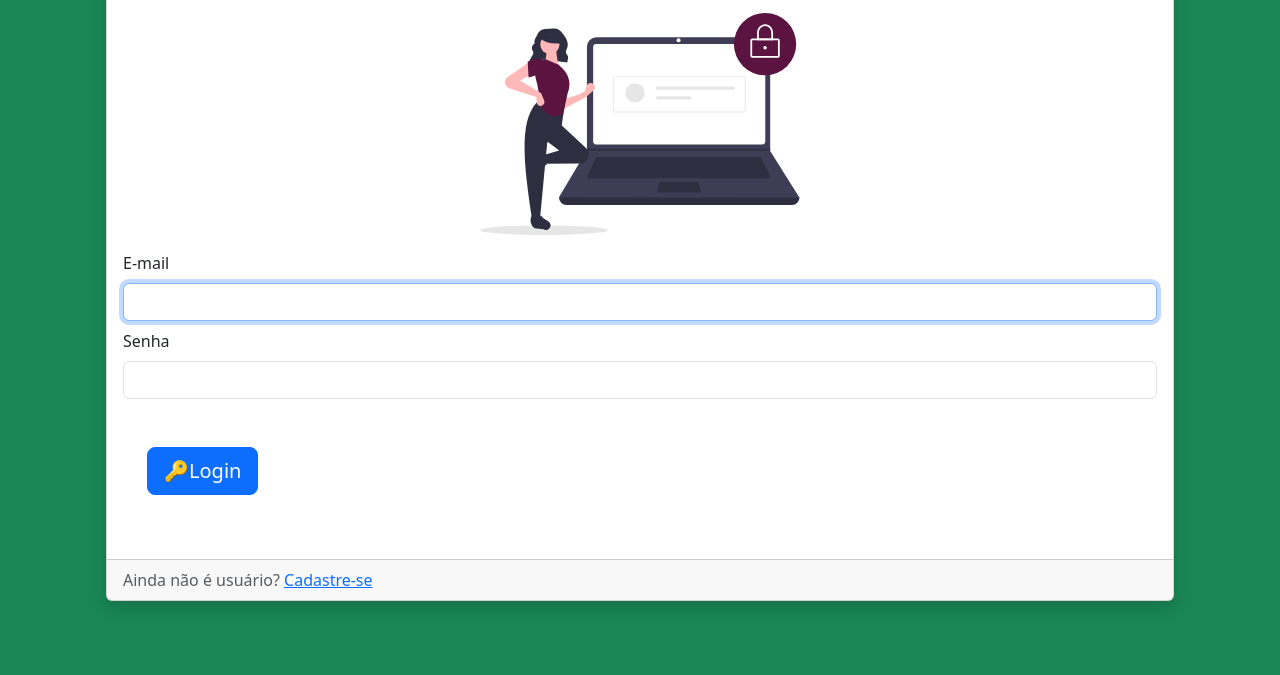
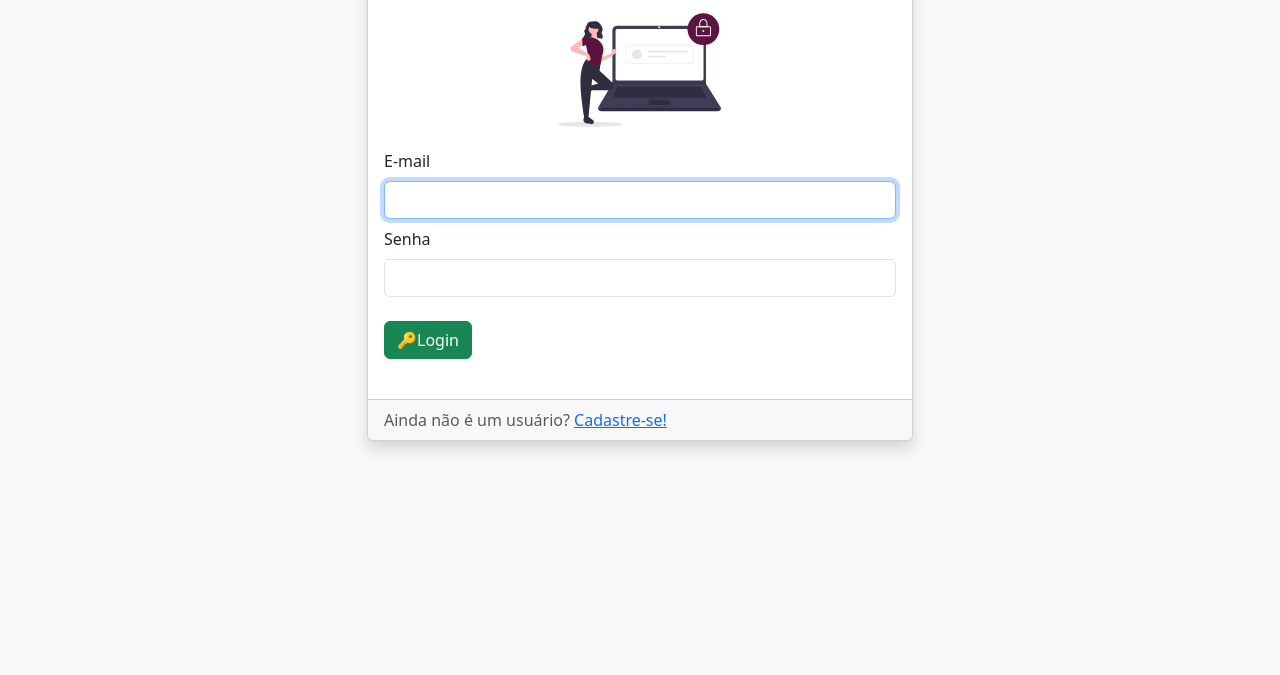
Before and after one commit to fershibli/banco-de-dados-nao-relacional, a website: page MongoGeo/public/index.html in a window 1280 px wide. Shown: the part 125-800 px from the top of the page. Drawn offline with nearby package versions, Linux system fonts and the light colour scheme.

Commit message:
Atualiza o layout da página de login, ajusta a estrutura HTML e melhora a acessibilidade dos campos de entrada.

```diff
--- a/MongoGeo/public/index.html
+++ b/MongoGeo/public/index.html
@@ -1,53 +1,46 @@
 <!DOCTYPE html>
-<html lang="pt-br">
-
+<html lang="pt-BR">
 <head>
     <meta charset="UTF-8">
     <meta name="viewport" content="width=device-width, initial-scale=1.0">
-    <title>FATEC VOTORANTIM</title>
-    <link href="https://cdn.jsdelivr.net/npm/bootstrap@5.3.6/dist/css/bootstrap.min.css" rel="stylesheet"
-        integrity="sha384-4Q6Gf2aSP4eDXB8Miphtr37CMZZQ5oXLH2yaXMJ2w8e2ZtHTl7GptT4jmndRuHDT" crossorigin="anonymous">
+    <title>Área Reservada</title>
+    <!-- CSS do Bootstrap -->
+     <link href="https://cdn.jsdelivr.net/npm/bootstrap@5.3.6/dist/css/bootstrap.min.css" rel="stylesheet" integrity="sha384-4Q6Gf2aSP4eDXB8Miphtr37CMZZQ5oXLH2yaXMJ2w8e2ZtHTl7GptT4jmndRuHDT" crossorigin="anonymous">
 </head>
-
-<body class="bg-success">
-    <main class="container mt-5">
-        <section class="row justify-content-center px-4">
-            <article class="col-md-center">
+<body class="bg-light">
+    <div class="container mt-5">
+        <div class="row justify-content-center">
+            <div class="col-md-6">
                 <div class="card shadow">
-                    <header class="card-header">
-                        <h1 class="text-success">
-                            Área Restrita
-                        </h1>
-                    </header>
-
-                    <object data="images/login.svg" type="image/svg+xml" class="mt-3"
-                        style="width: 30%; margin: auto;"></object>
-
+                    <div class="card-header">
+                        <h1 class="text-success">Área Restrita</h1>
+                    </div>
+                    <!--SVG-->
+                    <center>
+                    <object data="images/login.svg" type="image/svg+xml" class="mt-3" style="width:30%"></object>
+                    </center>
                     <div class="card-body">
-                        <form class="fomrLogin">
+                        <form id="formLogin">
                             <div class="mb-2">
  <label for="login" class="form-label">E-mail</label>
-                                <input type="email" name="login" id="login" class="form-control" autofocus
-                                    autocomplete="email">
+ <input type="email" class="form-control" id="login" name="login" autofocus    autocomplete="email" />
                             </div>
                             <div class="mb-2">
 <label for="senha" class="form-label">Senha</label>
-                                <input type="email" name="senha" id="senha" class="form-control" required>
+<input type="password" class="form-control" id="senha" name="senha" required>
                             </div>
-                            <div class="my-5 mx-4">
-                                <button class="btn btn-primary btn-lg">🔑Login</button>
+                            <div class="my-4">
+  <button type="submit" class="btn btn-success">🔑Login</button>
                             </div>
                         </form>
-                    </div> <!-- fecha o card-body -->
+                    </div> <!--fecha o card-body -->
                     <div class="card-footer text-muted">
-                        <span>Ainda não é usuário?</span>
-                        <a href="usuario.html">Cadastre-se</a>
+ Ainda não é um usuário? <a href="usuario.html">Cadastre-se!</a>
                     </div>
                 </div>
-            </article>
-        </section>
-    </main>
-
+            </div>
+        </div>
+    </div>
     <!-- Modal -->
      <div class="modal" tabindex="-1" id="modalMensagem">
   <div class="modal-dialog">
@@ -60,15 +53,14 @@
         <p id="mensagem"></p>
       </div>
       <div class="modal-footer">
-                    <button type="button" class="btn btn-danger" data-bs-dismiss="modal">Close</button>
+        <button type="button" class="btn btn-secondary" data-bs-dismiss="modal">Fechar</button>
       </div>
     </div>
   </div>
 </div>
-    <!-- CDN Bootstrap -->
-    <script src="https://cdn.jsdelivr.net/npm/bootstrap@5.3.6/dist/js/bootstrap.bundle.min.js"
-        integrity="sha384-j1CDi7MgGQ12Z7Qab0qlWQ/Qqz24Gc6BM0thvEMVjHnfYGF0rmFCozFSxQBxwHKO"
-        crossorigin="anonymous"></script>
+    <!-- JS do Bootstrap -->
+     <script src="https://cdn.jsdelivr.net/npm/bootstrap@5.3.6/dist/js/bootstrap.bundle.min.js" integrity="sha384-j1CDi7MgGQ12Z7Qab0qlWQ/Qqz24Gc6BM0thvEMVjHnfYGF0rmFCozFSxQBxwHKO" crossorigin="anonymous"></script>
+<!-- JS do Projeto -->
+ <script src="js/login.js"></script>
     </body>
-
 </html>
```
Lines whose indentation alone changed are shown as unchanged.
